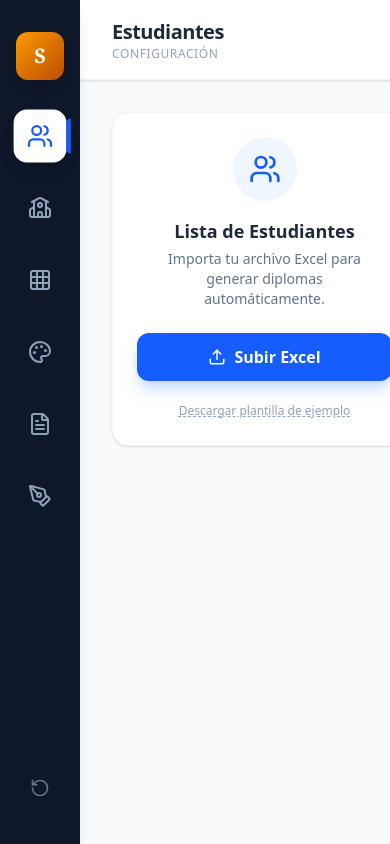
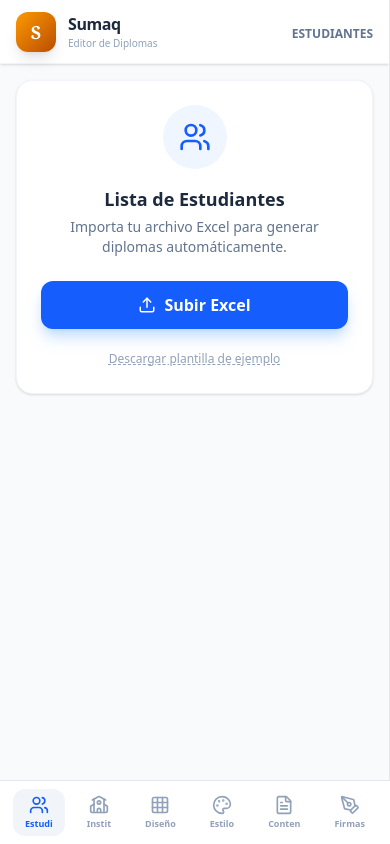
Before and after one commit to jemandahuaylas/sumaq, an Astro site: page / in a window 390 px wide. Built offline with nearby package versions, Linux system fonts and the light colour scheme; Astro itself is replaced by a stand-in of ours.

Commit message:
feat: diseño móvil responsive
- Tabs en la parte inferior para móviles (bottom navigation)
- Panel de configuración ocupa toda la pantalla en móviles
- Header responsive con logo Sumaq
- Vista previa oculta en móviles (no práctica en pantallas pequeñas)
- Padding extra para evitar superposición con bottom nav

```diff
--- a/src/components/App.tsx
+++ b/src/components/App.tsx
@@ -283,16 +283,16 @@ const AppContent = () => {
     return (
         <div className="flex h-screen bg-slate-100 overflow-hidden font-sans">
 
-            {/* Sidebar de Configuración */}
+            {/* Sidebar de Configuración - Pantalla completa en móvil */}
             <ConfigPanel />
 
-            {/* Área Principal */}
-            <div className="flex-1 flex flex-col relative h-full min-w-0 overflow-hidden">
+            {/* Área Principal - Solo visible en desktop */}
+            <div className="hidden md:flex flex-1 flex-col relative h-full min-w-0 overflow-hidden">
 
                 {/* Barra Superior de Herramientas */}
                 <header className="h-20 bg-white border-b border-slate-100 flex items-center justify-between px-8 shadow-sm z-10">
                     <div className="flex items-center gap-4">
-                        <h1 className="font-bold text-lg text-slate-800 tracking-tight">Generador de Diplomas</h1>
+                        <h1 className="font-bold text-lg text-slate-800 tracking-tight">Vista Previa</h1>
                         <span className="bg-slate-100 text-slate-500 text-xs px-2 py-1 rounded-full">{students.length} estudiantes</span>
                     </div>
 
--- a/src/components/ConfigPanel.tsx
+++ b/src/components/ConfigPanel.tsx
@@ -159,9 +159,9 @@ export const ConfigPanel: React.FC = () => {
         : AVAILABLE_DESIGNS.filter(d => d.category === activeCategory);
 
     return (
-        <div className="w-[450px] flex-shrink-0 bg-white border-r border-gray-200 h-screen flex shadow-2xl z-20 overflow-hidden font-sans">
-            {/* Sidebar Navigation */}
-            <div className="w-20 bg-slate-900 flex flex-col items-center py-8 gap-6 z-10 shadow-lg">
+        <div className="w-full md:w-[450px] flex-shrink-0 bg-white border-r border-gray-200 h-screen flex flex-col md:flex-row shadow-2xl z-20 overflow-hidden font-sans">
+            {/* Sidebar Navigation - Solo visible en desktop */}
+            <div className="hidden md:flex w-20 bg-slate-900 flex-col items-center py-8 gap-6 z-10 shadow-lg">
                 <div className="mb-2" title="Sumaq - Editor de Diplomas">
                     <div className="w-12 h-12 bg-gradient-to-br from-amber-500 to-amber-700 rounded-xl flex items-center justify-center shadow-lg">
                         <span className="text-white font-bold text-xl font-serif">S</span>
@@ -213,18 +213,35 @@ export const ConfigPanel: React.FC = () => {
 
             {/* Main Content Area */}
             <div className="flex-1 bg-slate-50 flex flex-col h-full overflow-hidden">
-                {/* Header */}
-                <div className="h-20 bg-white border-b border-slate-100 px-8 flex items-center justify-between shadow-sm flex-shrink-0">
-                    <div>
+                {/* Header - Responsive */}
+                <div className="h-16 md:h-20 bg-white border-b border-slate-100 px-4 md:px-8 flex items-center justify-between shadow-sm flex-shrink-0">
+                    {/* Logo móvil */}
+                    <div className="flex md:hidden items-center gap-3">
+                        <div className="w-10 h-10 bg-gradient-to-br from-amber-500 to-amber-700 rounded-xl flex items-center justify-center shadow-lg">
+                            <span className="text-white font-bold text-lg font-serif">S</span>
+                        </div>
+                        <div>
+                            <h2 className="text-base font-black text-slate-800 tracking-tight">Sumaq</h2>
+                            <p className="text-[10px] font-medium text-slate-400">Editor de Diplomas</p>
+                        </div>
+                    </div>
+                    {/* Desktop header */}
+                    <div className="hidden md:block">
                         <h2 className="text-xl font-black text-slate-800 tracking-tight">
                             {tabs.find(t => t.id === activeTab)?.label}
                         </h2>
                         <p className="text-xs font-medium text-slate-400 uppercase tracking-wider">Configuración</p>
                     </div>
+                    {/* Título móvil del tab activo */}
+                    <div className="md:hidden">
+                        <span className="text-xs font-bold text-slate-500 uppercase">
+                            {tabs.find(t => t.id === activeTab)?.label}
+                        </span>
+                    </div>
                 </div>
 
-                {/* Content Scrollable */}
-                <div className="flex-1 overflow-y-auto p-8">
+                {/* Content Scrollable - con padding extra en móviles para bottom nav */}
+                <div className="flex-1 overflow-y-auto p-4 md:p-8 pb-24 md:pb-8">
 
                     {activeTab === 'estudiantes' && (
                         <div className="space-y-6 animate-in fade-in slide-in-from-bottom-4 duration-500">
@@ -628,6 +645,42 @@ export const ConfigPanel: React.FC = () => {
                 </div>
             </div>
 
+            {/* Bottom Navigation - Solo móvil */}
+            <div className="md:hidden fixed bottom-0 left-0 right-0 bg-white border-t border-slate-200 shadow-lg z-50">
+                <div className="flex justify-around items-center py-2 px-2 safe-area-inset-bottom">
+                    {tabs.slice(0, 5).map((tab) => {
+                        const isActive = activeTab === tab.id;
+                        const Icon = tab.icon;
+                        return (
+                            <button
+                                key={tab.id}
+                                onClick={() => setActiveTab(tab.id as TabId)}
+                                className={`flex flex-col items-center gap-0.5 px-3 py-1.5 rounded-xl transition-all ${isActive
+                                    ? 'bg-slate-100'
+                                    : ''
+                                    }`}
+                            >
+                                <Icon size={20} className={isActive ? tab.text : 'text-slate-400'} />
+                                <span className={`text-[9px] font-bold ${isActive ? tab.text : 'text-slate-400'}`}>
+                                    {tab.label.slice(0, 6)}
+                                </span>
+                            </button>
+                        );
+                    })}
+                    {/* Más opciones dropdown para tabs adicionales */}
+                    <button
+                        onClick={() => setActiveTab('firmas')}
+                        className={`flex flex-col items-center gap-0.5 px-3 py-1.5 rounded-xl transition-all ${activeTab === 'firmas' ? 'bg-slate-100' : ''
+                            }`}
+                    >
+                        <PenTool size={20} className={activeTab === 'firmas' ? 'text-rose-600' : 'text-slate-400'} />
+                        <span className={`text-[9px] font-bold ${activeTab === 'firmas' ? 'text-rose-600' : 'text-slate-400'}`}>
+                            Firmas
+                        </span>
+                    </button>
+                </div>
+            </div>
+
             <StudentVerificationModal
                 isOpen={showVerificationModal}
                 onClose={() => setShowVerificationModal(false)}
```
